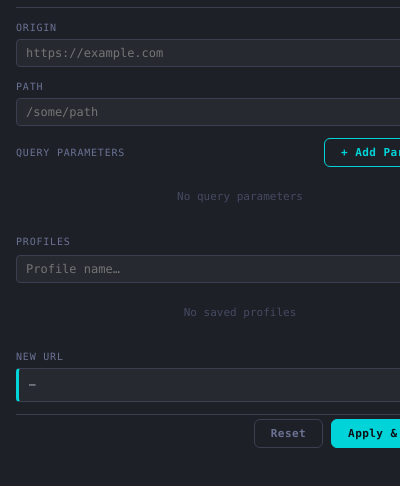
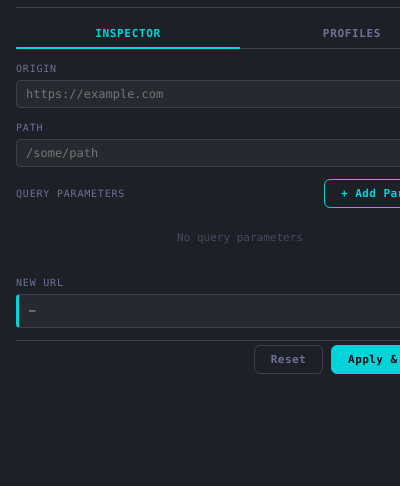
Before and after one commit to coreyosity/request-inspector, a browser extension: page popup.html in a window 400 px wide. Shown: the part 44-530 px from the top of the page. Drawn offline with Linux system fonts and the light colour scheme.

Commit message:
Profile Tab

```diff
--- a/popup.html
+++ b/popup.html
@@ -18,6 +18,17 @@
       <span class="logo">&#x2316;</span>
       <h1>Request Inspector</h1>
     </header>
+
+    <!-- Tab bar -->
+    <nav class="tabs" role="tablist">
+      <button class="tab active" data-tab="inspector" role="tab"
+              aria-selected="true" aria-controls="tab-inspector">Inspector</button>
+      <button class="tab" data-tab="profiles" role="tab"
+              aria-selected="false" aria-controls="tab-profiles">Profiles</button>
+    </nav>
+
+    <!-- ── Inspector tab ── -->
+    <div id="tab-inspector" class="tab-panel" role="tabpanel">
 
       <!-- Origin (read-only) -->
       <section class="field-group">
@@ -41,25 +52,8 @@
             + Add Parameter
           </button>
         </div>
-
         <div id="params-list" class="params-list">
-        <!-- rows injected by popup.js -->
           <div class="params-empty" id="params-empty">No query parameters</div>
-      </div>
-    </section>
-
-    <!-- Profiles -->
-    <section class="profiles-section">
-      <div class="params-header">
-        <span class="params-title">Profiles</span>
-      </div>
-      <div class="profile-save-row">
-        <input id="profile-name-input" type="text" class="input-editable"
-               placeholder="Profile name…" spellcheck="false" />
-        <button id="save-profile-btn" class="btn btn-secondary">Save</button>
-      </div>
-      <div id="profiles-list" class="profiles-list">
-        <div class="params-empty" id="profiles-empty">No saved profiles</div>
         </div>
       </section>
 
@@ -75,6 +69,35 @@
         <button id="apply-btn" class="btn btn-primary">Apply &amp; Reload</button>
       </div>
 
+    </div><!-- /tab-inspector -->
+
+    <!-- ── Profiles tab ── -->
+    <div id="tab-profiles" class="tab-panel hidden" role="tabpanel">
+
+      <!-- Save current params as a new profile -->
+      <section class="profiles-section">
+        <div class="params-header">
+          <span class="params-title">Save Current Params</span>
+        </div>
+        <div class="profile-save-row">
+          <input id="profile-name-input" type="text" class="input-editable"
+                 placeholder="Profile name…" spellcheck="false" />
+          <button id="save-profile-btn" class="btn btn-secondary">Save</button>
+        </div>
+      </section>
+
+      <!-- Saved profiles list -->
+      <section class="profiles-section">
+        <div class="params-header">
+          <span class="params-title">Saved Profiles</span>
+        </div>
+        <div id="profiles-list" class="profiles-list">
+          <div class="params-empty" id="profiles-empty">No saved profiles</div>
+        </div>
+      </section>
+
+    </div><!-- /tab-profiles -->
+
   </div>
   <script src="popup.js"></script>
 </body>
--- a/popup.js
+++ b/popup.js
@@ -187,7 +187,6 @@ async function init() {
   }
 
   renderParamRows();
-  renderProfileList();
   updatePreview();
 }
 
@@ -396,6 +395,25 @@ profileNameInput.addEventListener('keydown', (e) => {
   if (e.key === 'Enter') saveProfileBtn.click();
 });
 
+// ── Tab switching ──────────────────────────────────────────────────────────────
+
+document.querySelectorAll('.tab').forEach(tabBtn => {
+  tabBtn.addEventListener('click', () => {
+    document.querySelectorAll('.tab').forEach(t => {
+      t.classList.remove('active');
+      t.setAttribute('aria-selected', 'false');
+    });
+    document.querySelectorAll('.tab-panel').forEach(p => p.classList.add('hidden'));
+
+    tabBtn.classList.add('active');
+    tabBtn.setAttribute('aria-selected', 'true');
+    document.getElementById(`tab-${tabBtn.dataset.tab}`).classList.remove('hidden');
+
+    // Refresh profile list whenever the profiles tab is opened
+    if (tabBtn.dataset.tab === 'profiles') renderProfileList();
+  });
+});
+
 // ── Bootstrap ──────────────────────────────────────────────────────────────────
 
 init();
--- a/styles.css
+++ b/styles.css
@@ -108,6 +108,46 @@ input[type="text"]:focus {
 .input-editable {
   color: var(--accent-amber);
 }
+
+/* ── Tabs ──────────────────────────────────────────────────── */
+.tabs {
+  display: flex;
+  border-bottom: 1px solid var(--border);
+  gap: 0;
+}
+
+.tab {
+  flex: 1;
+  padding: 7px 0;
+  background: transparent;
+  border: none;
+  border-bottom: 2px solid transparent;
+  color: var(--text-muted);
+  font-family: var(--font-mono);
+  font-size: 11px;
+  font-weight: 600;
+  letter-spacing: 0.06em;
+  text-transform: uppercase;
+  cursor: pointer;
+  transition: color var(--transition), border-color var(--transition);
+  margin-bottom: -1px;
+}
+
+.tab:hover { color: var(--text); }
+
+.tab.active {
+  color: var(--accent-cyan);
+  border-bottom-color: var(--accent-cyan);
+}
+
+/* ── Tab panels ────────────────────────────────────────────── */
+.tab-panel {
+  display: flex;
+  flex-direction: column;
+  gap: 12px;
+}
+
+.tab-panel.hidden { display: none; }
 
 /* ── Params section ────────────────────────────────────────── */
 .params-section {
@@ -272,9 +312,7 @@ input[type="text"]:focus {
   align-items: center;
 }
 
-.profile-save-row input {
-  flex: 1;
-}
+.profile-save-row input { flex: 1; }
 
 .profile-save-row .btn {
   flex-shrink: 0;
@@ -285,7 +323,7 @@ input[type="text"]:focus {
   display: flex;
   flex-direction: column;
   gap: 4px;
-  max-height: 130px;
+  max-height: 260px;
   overflow-y: auto;
   scrollbar-width: thin;
   scrollbar-color: var(--border) transparent;
@@ -328,13 +366,11 @@ input[type="text"]:focus {
   background: transparent;
   color: var(--accent-green);
   border: 1px solid var(--accent-green);
-  transition: background var(--transition), color var(--transition);
+  transition: background var(--transition);
   white-space: nowrap;
 }
 
-.btn-load:hover {
-  background: rgba(61, 220, 151, 0.12);
-}
+.btn-load:hover { background: rgba(61, 220, 151, 0.12); }
 
 /* ── Preview ───────────────────────────────────────────────── */
 .preview-section {
```
Lines whose indentation alone changed are shown as unchanged.
